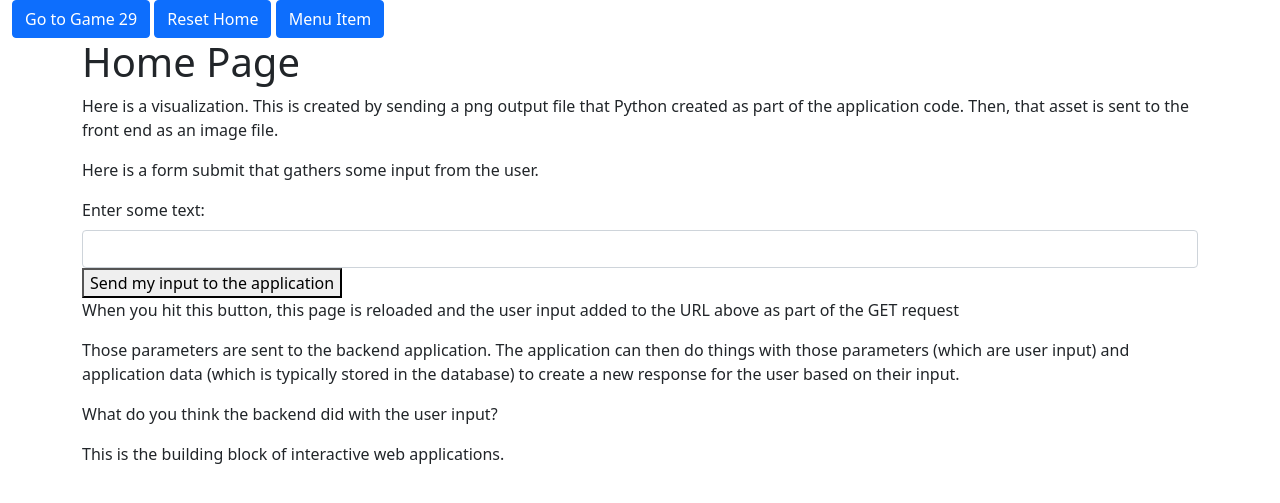
After one commit to briankinney/favors-game, a Flask app: template templates/home.html in a window 1280 px wide. The commit adds this page. Shown: the top 503 px of the page. Run offline with Flask 2, Linux system fonts and the light colour scheme; the template is opened without the code that fills it, so the values that code supplies are empty.

Commit message:
All the pieces to build visualization in python, gather input from user

```diff
--- a/application.py
+++ b/application.py
@@ -1,17 +1,10 @@
 # !/usr/bin/env python3
 
-import os
-import json
 from application.models import *
-import datetime
-import zipfile
-import random
-import sys
-
+from application.visualizations.local_data_charts import *
 from flask import Flask, render_template, session, request, redirect, url_for
 from flask_session import Session
-from configparser import ConfigParser
-from io import BytesIO
+
 
 from application.metabase.embed_link import get_dashboard_embed
 
@@ -23,8 +16,18 @@ Session(app)
 
 # Route to homepage
 @app.route("/", methods=['GET'])
+def render_home():
+    user_input = request.args.get("userInput")
+    print(user_input)
+    visualization = get_chart_src(title=user_input)
+    return render_template('home.html',
+                           visualization=visualization,
+                           **request.args)
+
+
+@app.route("/", methods=['POST'])
 def render_index():
-    return render_template('home.html', page_title="Home")
+    return redirect(url_for('render_home', **request.form))
 
 
 @app.route("/game/create", methods=['GET'])
--- /dev/null
+++ b/templates/home.html
@@ -0,0 +1,30 @@
+{% extends "master.html" %}
+{% block body %}
+
+<div class="row">
+    <h1>Home Page</h1>
+
+    <p>Here is a visualization. This is created by sending a png output file that Python created as part of the
+        application code. Then, that asset is sent to the front end as an image file.</p>
+
+    <img src="{{visualization}}">
+
+    <p>Here is a form submit that gathers some input from the user.</p>
+    <form action="/" method="post">
+        <label for="userInput" class="form-label">Enter some text:</label>
+        <input class="form-control" id="userInput" name="userInput">
+        <button class="submit">Send my input to the application</button>
+    </form>
+
+    <p>When you hit this button, this page is reloaded and the user input added to the URL above as part of the GET
+        request</p>
+
+    <p>Those parameters are sent to the backend application. The application can then do things with those parameters
+        (which are user input) and application data (which is typically stored in the database)
+        to create a new response for the user based on their input. </p>
+    <p> What do you think the  backend did with the user input? </p>
+
+    <p> This is the building block of interactive web applications.</p>
+</div>
+
+{% endblock %}
--- a/templates/master.html
+++ b/templates/master.html
@@ -21,7 +21,7 @@
 <div class="main-content">
     <div class="container-fluid">
             <a href="/game/29/play" class="btn btn-primary">Go to Game 29</a>
-            <a href="" class="btn btn-primary">Menu Item</a>
+            <a href="/" class="btn btn-primary">Reset Home</a>
             <a href="" class="btn btn-primary">Menu Item</a>
     </div>
 
```
Also changed, not shown: application/visualizations/local_data_charts.py (added, +10 -0 lines), application/visualizations/__init__.py (added).
